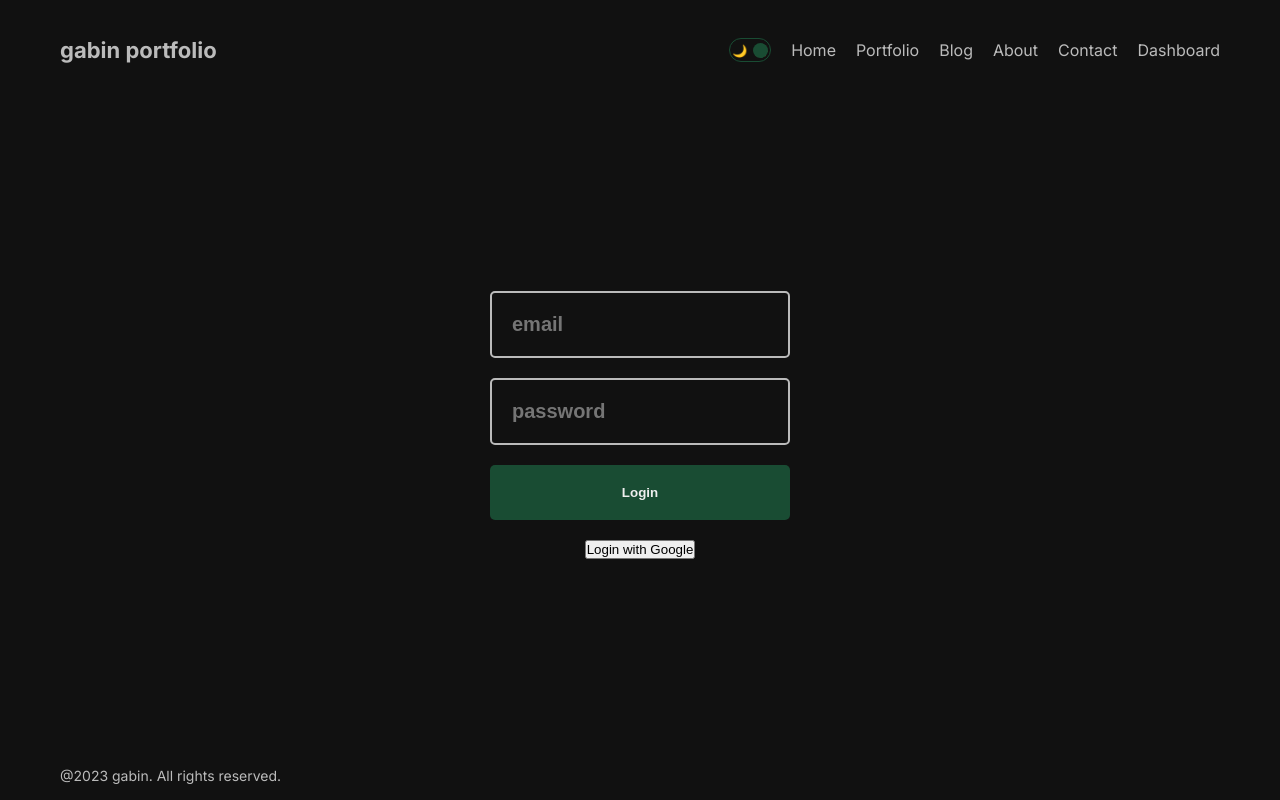
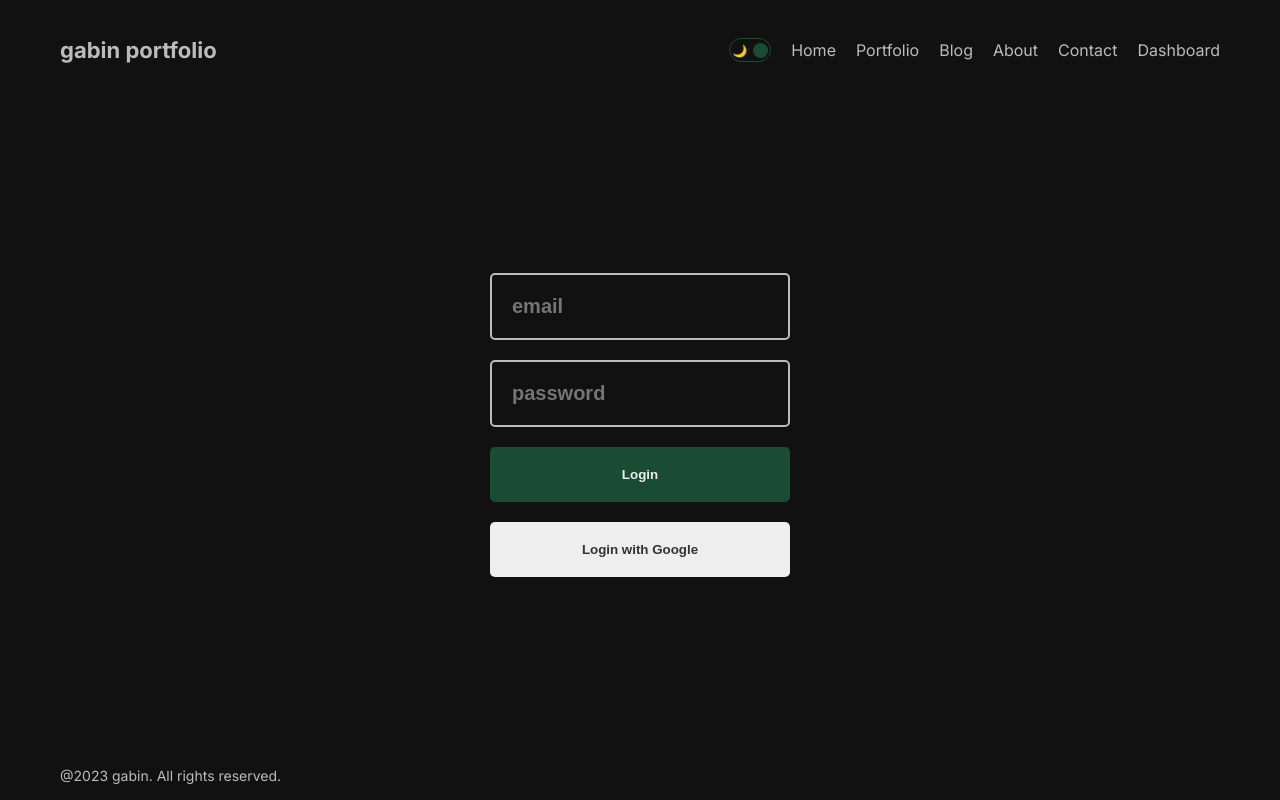
Before and after one commit to keeith17/next-tuto, a Next.js app: page /dashboard/login in a window 1280 px wide. Built offline with nearby package versions, Linux system fonts and the light colour scheme; no server answers.

Commit message:
구글 버튼 변경 / authurl 변경

```diff
--- a/src/app/dashboard/(auth)/login/page.jsx
+++ b/src/app/dashboard/(auth)/login/page.jsx
@@ -40,7 +40,7 @@ const Login = () => {
         />
         <button className={styles.button}>Login</button>
       </form>
-      <button onClick={()=>signIn("google")}>Login with Google</button>
+      <button className={styles.google} onClick={()=>signIn("google")}>Login with Google</button>
     </div>
   )
 }
--- a/src/app/dashboard/(auth)/login/page.module.css
+++ b/src/app/dashboard/(auth)/login/page.module.css
@@ -32,3 +32,14 @@
     color:#eee;
     font-weight: bold;
   }
+
+.google {
+    width: 300px;
+    padding: 20px;
+    cursor: pointer;
+    background:#eee;
+    border:none;
+    border-radius:5px;
+    color:#333;
+    font-weight: bold;
+}
```
Also changed, not shown: 1 other file (tests, documents, lock files or other folders).
